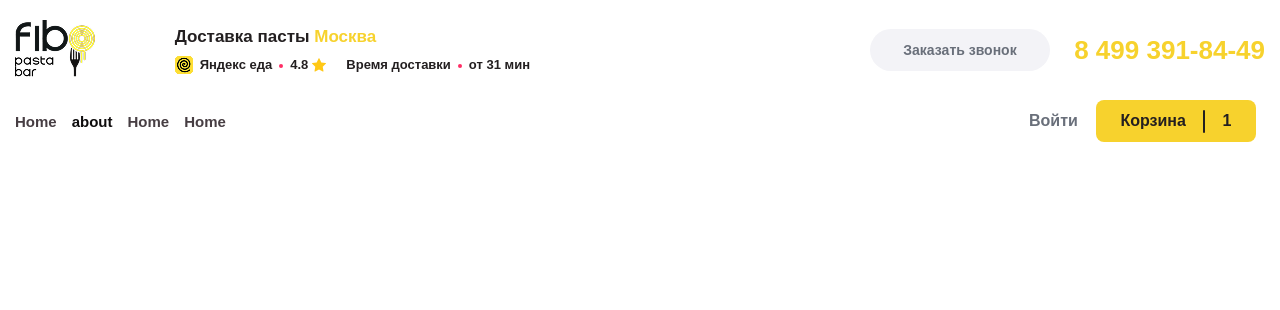
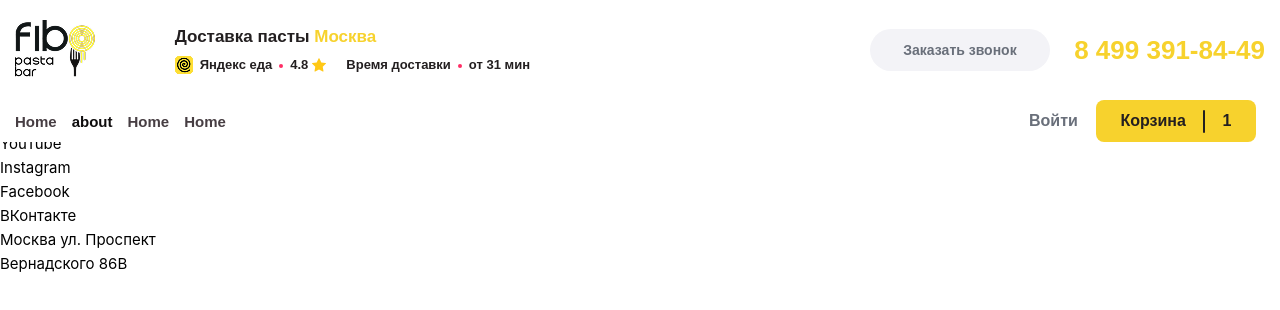
Before and after one commit to ZhigarMosta/FibPastaBar, a Vue app: page / in a window 1280 px wide. Shown: the top 310 px of the page. Built offline with nearby package versions, Linux system fonts and the light colour scheme; the HTML template or start-up script is replaced by a standard one.

Commit message:
start create footer

```diff
--- a/src/App.vue
+++ b/src/App.vue
@@ -1,12 +1,12 @@
 <script setup lang="ts">
 import { RouterLink, RouterView } from 'vue-router'
-import TestNav from "@/components/widgets/TestNav.vue"
+// import TestNav from "@/components/widgets/TestNav.vue"
 import Header from "@/components/widgets/Header.vue"
 </script>
 
 <template>
   <Header />
-  <TestNav />
+  <!-- <TestNav /> -->
 </template>
 
 <style scoped></style>
--- /dev/null
+++ b/src/components/widgets/Footer.vue
@@ -0,0 +1,33 @@
+<script setup lang="ts"></script>
+<template>
+    <footer>
+        <div class="social-net-work-and-logo--container">
+            <div class="logo--container">
+                <img src="/src/assets/img/png/logo.png" alt="logo">
+            </div>
+            <div class="social-net-work-and-information--container">
+                <div class="information--container">
+                    <p>Калорийность и состав</p>
+                    <p>Правовая информация</p>
+                    <div class="social-net-work--container">
+                        <p>Мы в соцсетях</p>
+                        <div class="social-net-work--lsit">
+                            <div class="social-net-work--first-block">
+                                <p>YouTube</p>
+                                <p>Instagram</p>
+                            </div>
+                            <div class="social-net-work--second-block">
+                                <p>Facebook</p>
+                                <p>ВКонтакте</p>
+                            </div>
+                            <div class="social-net-work--third-block">
+                                <p>Москва ул. Проспект</p>
+                                <p>Вернадского 86В</p>
+                            </div>
+                        </div>
+                    </div>
+                </div>
+            </div>
+        </div>
+    </footer>
+</template>
--- a/src/components/widgets/Header.vue
+++ b/src/components/widgets/Header.vue
@@ -87,6 +87,7 @@
             </div>
         </div>
     </header>
+    <RouterView />
 </template>
 <style scoped>
 @font-face {
--- a/src/components/widgets/TestNav.vue
+++ /dev/null
@@ -1,29 +0,0 @@
-<script setup lang="ts">
-import { RouterLink, RouterView } from 'vue-router'
-</script>
-
-<template>
-    <header>
-        <div class="wrapper">
-            <nav>
-                <RouterLink to="/">Home</RouterLink>
-                <RouterLink to="/about">About</RouterLink>
-            </nav>
-        </div>
-    </header>
-    <RouterView />
-</template>
-
-<style scoped>
-nav a.router-link-exact-active {
-    color: var(--color-text);
-}
-
-nav a.router-link-exact-active:hover {
-    background-color: transparent;
-}
-
-nav a {
-    padding: 0 1rem;
-}
-</style>
--- a/src/views/AboutView.vue
+++ b/src/views/AboutView.vue
@@ -3,6 +3,7 @@
 import ProductCard from "@/components/features/ProductCard.vue";
 import ProductNew from "@/components/features/ProductNew.vue";
 import ContentBtn from "@/components/shared/ContentBtn.vue"
+import Footer from "@/components/widgets/Footer.vue";
 </script>
 <template>
   <Btn view="btn-type--pizza">
@@ -100,6 +101,6 @@
     :price="500" />
   <br />
   <ProductNew img="/src/assets/gag/pizza.png" :price="500" name-pizza="Карбонара" />
+  <!-- <Footer /> -->
 </template>
-
 <style></style>
--- a/src/views/HomeView.vue
+++ b/src/views/HomeView.vue
@@ -1,11 +1,10 @@
 <script setup lang="ts">
 import Btn from "@/components/features/Btn.vue"
+import Footer from "@/components/widgets/Footer.vue";
 </script>
 
 <template>
   <main>
-    <Btn class="btn">
-      sdf
-    </Btn>
+    <Footer/>
   </main>
 </template>
```
